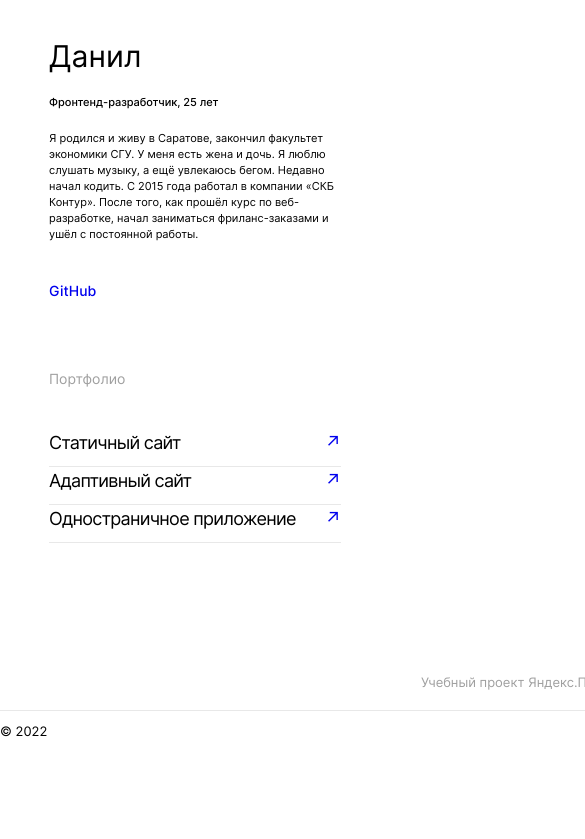
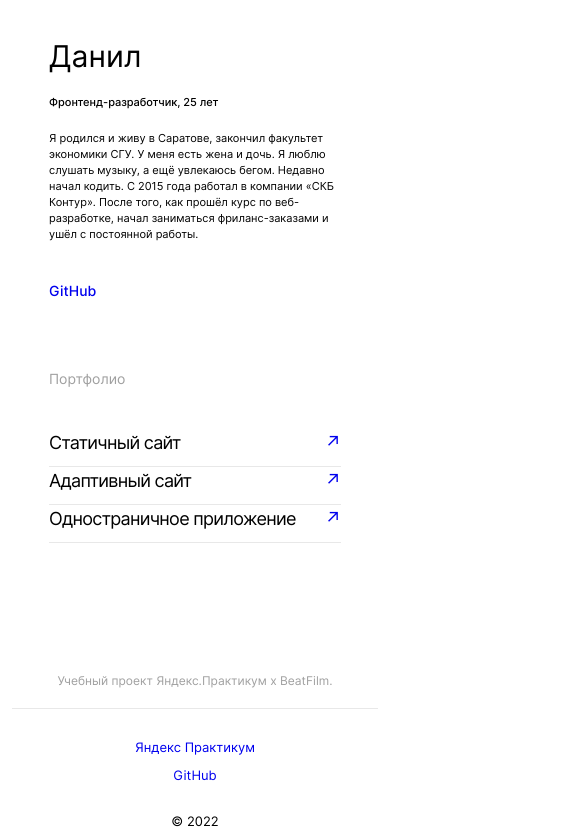
Before and after one commit to zilov/movies-explorer-frontend, a React (Create React App) app: page / in a window 390 px wide. Shown: the part 2937-3776 px from the top of the page, 585 px wide, since content can reach past the window. Before the commit the page ends 3697 px from the top, so only its background shows below. Built offline with nearby package versions, Linux system fonts and the light colour scheme.

Commit message:
feat: footer layout for 320 and 768

```diff
--- a/src/components/Footer/Footer.css
+++ b/src/components/Footer/Footer.css
@@ -27,6 +27,12 @@
   line-height: 16px;
 }
 
+.footer__links-box {
+  margin: 0;
+  padding: 0;
+  display: flex;
+}
+
 .footer__link {
   margin: 0;
   margin-left: 20px;
@@ -34,3 +40,46 @@
   font-size: 13px;
   line-height: 16px;
 }
+
+@media screen and (max-width: 1279px) {
+  .footer{
+    width: calc(100% - 7.8125%);
+  }
+
+}
+
+@media screen and (max-width: 767px) {
+  .footer{
+    width: calc(100% - 6.25%);
+    margin-bottom: 10px;
+  }
+
+  .footer__title {
+    font-size: 12px;
+    line-height: 15px;
+    margin-bottom: 30px;
+  }
+
+  .footer__copyright-box {
+    flex-direction: column-reverse;
+    align-items: center;
+  }
+
+  .footer__copyright {
+    flex-direction: column-reverse;
+  }
+
+  .footer__links-box {
+    flex-direction: column;
+  }
+
+  .footer__link {
+    margin: 0;
+    margin-bottom: 12px;
+    align-self: center;
+  }
+
+  .footer__link:last-of-type {
+    margin-bottom: 30px;
+  }
+}
```
